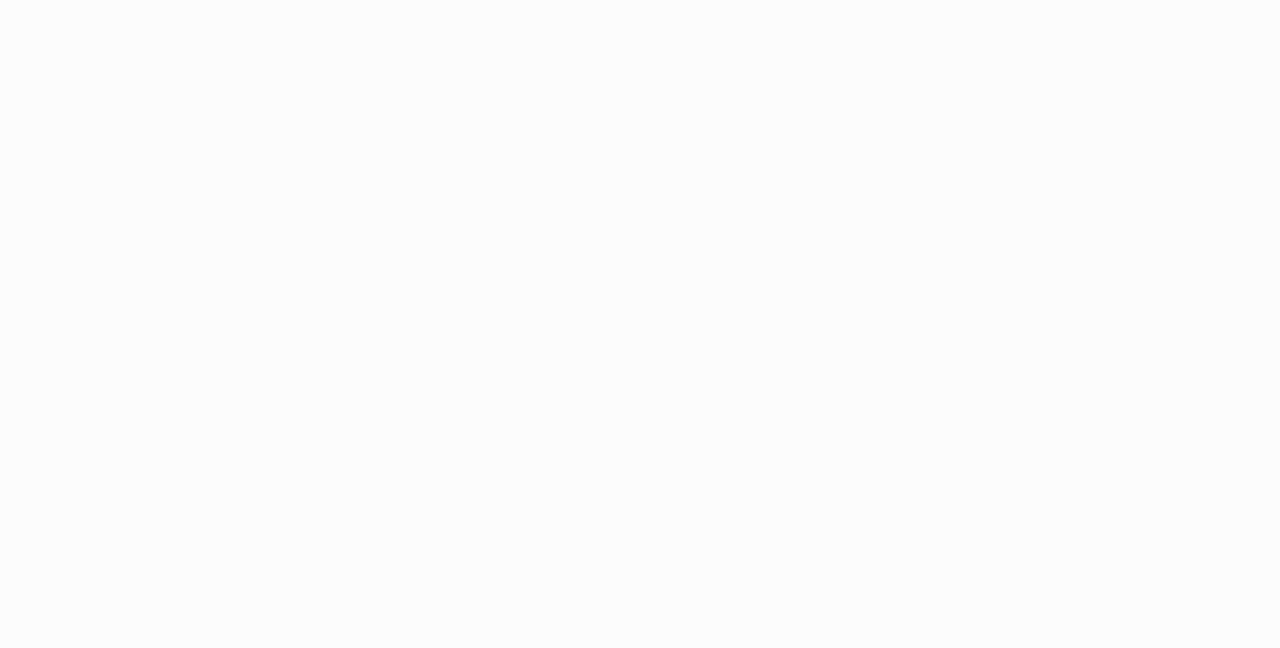
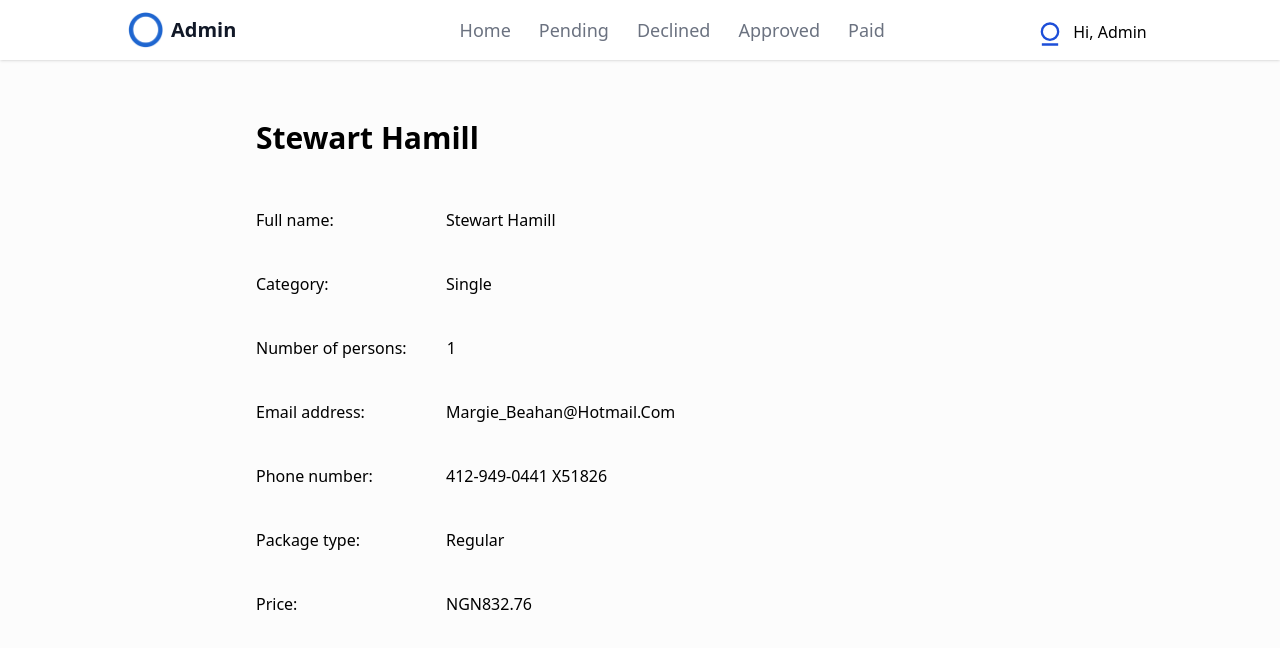
Before and after one commit to 1gotechnologies/1go-admin, a React (Vite) app: page /1/details/1 in a window 1280 px wide. Before the commit this address had no page. Shown: the top 648 px of the page. Built offline with nearby package versions, Linux system fonts and the light colour scheme.

Commit message:
all pages fixed

```diff
--- a/package.json
+++ b/package.json
@@ -10,6 +10,7 @@
     "preview": "vite preview"
   },
   "dependencies": {
+    "luxon": "^3.0.1",
     "react": "^18.2.0",
     "react-dom": "^18.2.0",
     "react-icons": "^4.4.0",
@@ -17,6 +18,8 @@
     "styled-components": "^5.3.5"
   },
   "devDependencies": {
+    "@faker-js/faker": "^7.4.0",
+    "@types/luxon": "^3.0.0",
     "@types/react": "^18.0.15",
     "@types/react-dom": "^18.0.6",
     "@types/styled-components": "^5.1.25",
--- a/src/components/Avatar.tsx
+++ b/src/components/Avatar.tsx
@@ -15,7 +15,7 @@
     );
   });
   return (
-    <div className="rounded-full h-[40px] w-[40px] text-blue-700">
+    <div className="rounded-full min-h-[40px] min-w-[40px] text-blue-700">
       <img
         src={props.image}
         className={` ${
--- a/src/components/ListItem.tsx
+++ b/src/components/ListItem.tsx
@@ -2,22 +2,30 @@
 import { CgInfo } from "react-icons/cg";
 import Avatar from "./Avatar";
 
+import { DateTime, Duration } from "luxon";
+
 interface Props {
-  date: string | Date;
+  date: number | string | Date;
   image?: string;
   name: string;
   type: "pending" | "approved" | "declined" | "paid";
 }
 
 const ListItem: React.FC<Props> = (props) => {
+  const date =
+    typeof props.date === "number"
+      ? DateTime.fromMillis(props.date)
+      : typeof props.date === "string"
+      ? DateTime.fromISO(props.date)
+      : DateTime.fromJSDate(props.date);
   return (
     <div className="border-[##ACAAAA] border border-x-0 p-3 flex items-center justify-between gap-3">
       <Avatar {...props} />
       <div className="grow flex flex-col gap-1">
         <h5 className="text-2xl font-medium">{props.name}</h5>
-        <small className="font-light">{props.date.toString()}</small>
+        <small className="font-light">{date.toRelative()}</small>
       </div>
-      <CgInfo className="w-[25px] h-[25px]" />
+      <CgInfo className="min-w-[25px] min-h-[25px]" />
     </div>
   );
 };
--- a/src/pages/Details.tsx
+++ /dev/null
@@ -1,9 +0,0 @@
-import MainLayout from "../layout/MainLayout";
-
-export default function Details() {
-  return (
-    <MainLayout>
-      <div>Details</div>
-    </MainLayout>
-  );
-}
--- /dev/null
+++ b/src/pages/DetailsPage.tsx
@@ -0,0 +1,65 @@
+import MainLayout from "../layout/MainLayout";
+import React from "react";
+import { faker } from "@faker-js/faker";
+
+// Full name:
+// Category:
+// Number of persons:
+// Email address:
+// Phone number:
+// Package type:
+// Price:
+
+const DetailsPage: React.FC<{
+  // type: "pending" | "approved" | "declined" | "paid";
+  content?: React.ReactElement;
+}> = (props) => {
+  const name = faker.name.fullName();
+  const category = Math.random() >= 0.5 ? "single" : "multiple";
+  const persons = category === "single" ? 1 : faker.random.numeric();
+  const email = faker.internet.email();
+  const phone = faker.phone.number();
+  const packagename = Math.random() >= 0.5 ? "regular" : "vip";
+  const price = faker.finance.amount(undefined, undefined, undefined, "NGN");
+  return (
+    <MainLayout>
+      <section className=" container max-w-screen-md flex flex-col gap-10">
+        <h1 className="capitalize text-3xl font-semibold pt-10 sticky top-6 pb-3 bg-[#FCFCFC]">
+          {/* {" "}
+          {props.type}{" "} */}
+          {name}
+        </h1>
+        <div className="flex justify-between p3 gap-10 md:20 w-full">
+          <div className="min-w-[150px]">Full name:</div>
+          <div className="capitalize grow">{name} </div>
+        </div>
+        <div className="flex justify-between p3 gap-10 md:20">
+          <div className="min-w-[150px]">Category:</div>
+          <div className="capitalize grow">{category} </div>
+        </div>
+        <div className="flex justify-between p3 gap-10 md:20">
+          <div className="min-w-[150px]">Number of persons:</div>
+          <div className="capitalize grow">{persons} </div>
+        </div>
+        <div className="flex justify-between p3 gap-10 md:20">
+          <div className="min-w-[150px]">Email address:</div>
+          <div className="capitalize grow">{email} </div>
+        </div>
+        <div className="flex justify-between p3 gap-10 md:20">
+          <div className="min-w-[150px]">Phone number:</div>
+          <div className="capitalize grow">{phone} </div>
+        </div>
+        <div className="flex justify-between p3 gap-10 md:20">
+          <div className="min-w-[150px]">Package type:</div>
+          <div className="capitalize grow">{packagename} </div>
+        </div>
+        <div className="flex justify-between p3 gap-10 md:20">
+          <div className="min-w-[150px]">Price:</div>
+          <div className="capitalize grow">{price} </div>
+        </div>
+      </section>
+    </MainLayout>
+  );
+};
+
+export default DetailsPage;
--- a/src/pages/Home.tsx
+++ b/src/pages/Home.tsx
@@ -7,6 +7,7 @@
 import { Search } from "../components/Search";
 import SummaryCard from "../components/SummaryCard";
 import { Link } from "react-router-dom";
+import { faker } from "@faker-js/faker";
 
 export default function Home() {
   const [agency, setAgency] = useState("STATSPIZZA CONSULTS LTD");
@@ -44,25 +45,25 @@
         </div>
 
         <section className="container flex flex-wrap lg:flex-nowrap justify-around gap-y-10 gap-x-5 sm:gap-10">
-          <Link to={"pending/qety"}>
-            <SummaryCard type="pending" value={17} />
+          <Link to={`pending/${faker.random.alphaNumeric()}`}>
+            <SummaryCard type="pending" value={faker.random.numeric()} />
           </Link>
 
-          <Link to={"declined/qety"}>
-            <SummaryCard type="declined" value={11} />
+          <Link to={`declined/${faker.random.alphaNumeric()}`}>
+            <SummaryCard type="declined" value={faker.random.numeric()} />
           </Link>
 
-          <Link to={"approved/qety"}>
-            <SummaryCard type="approved" value={38} />
+          <Link to={`approved/${faker.random.alphaNumeric()}`}>
+            <SummaryCard type="approved" value={faker.random.numeric()} />
           </Link>
 
-          <Link to={"paid/qety"}>
-            <SummaryCard type="paid" value={24} />
+          <Link to={`paid/${faker.random.alphaNumeric()}`}>
+            <SummaryCard type="paid" value={faker.random.numeric()} />
           </Link>
         </section>
 
         <section className="container my-5 text-center bottom-0 left-0 right-0">
-          <h2 className="text-[45px] font-light">66</h2>
+          <h2 className="text-[45px] font-light">{faker.random.numeric(2)}</h2>
           <p>Overall applications</p>
         </section>
 
--- a/src/pages/ListPage.tsx
+++ b/src/pages/ListPage.tsx
@@ -1,21 +1,34 @@
 import React from "react";
 import ListItem from "../components/ListItem";
 import MainLayout from "../layout/MainLayout";
+import { faker } from "@faker-js/faker";
+import { Link } from "react-router-dom";
 
 const ListPage: React.FC<{
   type: "pending" | "approved" | "declined" | "paid";
 }> = (props) => {
   return (
     <MainLayout>
-      <section>
+      <section className=" container max-w-screen-md">
         <h1 className="capitalize text-3xl font-semibold pt-10 sticky top-6 pb-3 bg-[#FCFCFC]">
           {" "}
           {props.type}{" "}
         </h1>
         <div className="p-5" />
-        {Array.from({ length: 10 }, () => (
-          <ListItem name="John James" date={new Date()} {...props} />
-        ))}
+        <div className="flex flex-col gap-3 ">
+          {Array.from({ length: 10 }, (item, index) => (
+            <Link
+              to={`/${props.type}/details/${faker.random.alphaNumeric()}`}
+              key={index}
+            >
+              <ListItem
+                name={faker.name.fullName()}
+                date={faker.date.recent()}
+                {...props}
+              />
+            </Link>
+          ))}
+        </div>
       </section>
     </MainLayout>
   );
--- a/src/pages/PendingDetails.tsx
+++ /dev/null
@@ -1,9 +0,0 @@
-import MainLayout from "../layout/MainLayout";
-
-export default function PendingDetails() {
-  return (
-    <MainLayout>
-      <div>PendingDetails</div>
-    </MainLayout>
-  );
-}
--- a/src/pages/SummaryPage.tsx
+++ b/src/pages/SummaryPage.tsx
@@ -1,17 +1,18 @@
 import { useEffect, useState } from "react";
 import { useLocation } from "react-router-dom";
 import MainLayout from "../layout/MainLayout";
+import { faker } from "@faker-js/faker";
 
 interface Props {
   type: "pending" | "approved" | "declined" | "paid";
 }
 
 const SummaryPage: React.FC<Props> = (props) => {
-  const [value, setValue] = useState<string | number>(66);
+  // const [value, setValue] = useState<string | number>(66);
 
-  useEffect(() => {
-    setValue(Math.floor(Math.random() * 987));
-  }, [useLocation()]);
+  // useEffect(() => {
+  //   setValue(Math.floor(Math.random() * 987));
+  // }, [useLocation()]);
   return (
     <MainLayout>
       <section className="min-h-screen absolute top-0 left-0 w-screen p-5 flex flex-col justify-center items-center">
@@ -27,7 +28,8 @@
                 : ""
             }`}
           >
-            {value}
+            {/* {value} */}
+            {faker.random.numeric()}
           </h5>
           <p className="capitalize font-medium text-2xl">
             {" "}
--- a/src/routes/Index.tsx
+++ b/src/routes/Index.tsx
@@ -5,12 +5,11 @@
 import Approved from "../pages/Approved";
 import Declined from "../pages/Declined";
 import ListPage from "../pages/ListPage";
-import Details from "../pages/Details";
+import DetailsPage from "../pages/DetailsPage";
 import Home from "../pages/Home";
 import Login from "../pages/Login";
 import Paid from "../pages/Paid";
 import Pending from "../pages/Pending";
-import PendingDetails from "../pages/PendingDetails";
 import Register from "../pages/Register";
 import SummaryPage from "../pages/SummaryPage";
 
@@ -86,13 +85,9 @@
         element={auth ? <ListPage type="paid" /> : <Navigate to={"login"} />}
       />
       <Route
-        path="/details"
+        path="/:type/details/:id"
         // exact={true}
-        element={auth ? <Details /> : <Navigate to={"login"} />}
-      />
-      <Route
-        path="/pending-details"
-        element={auth ? <PendingDetails /> : <Navigate to={"login"} />}
+        element={auth ? <DetailsPage /> : <Navigate to={"login"} />}
       />
       <Route
         path="/login"
```
Also changed, not shown: 1 other file (tests, documents, lock files or other folders).
